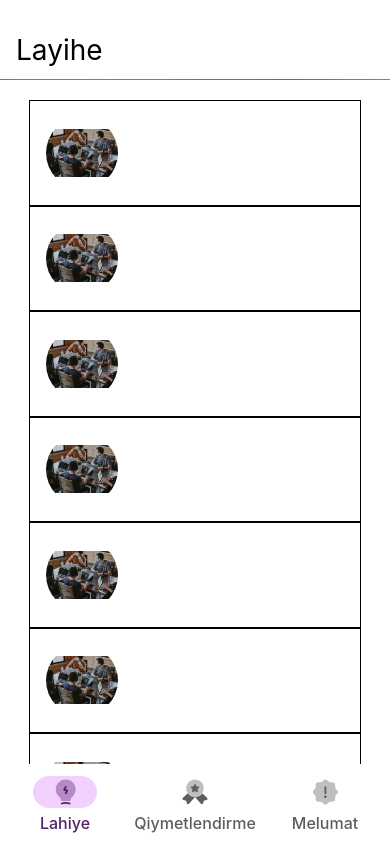
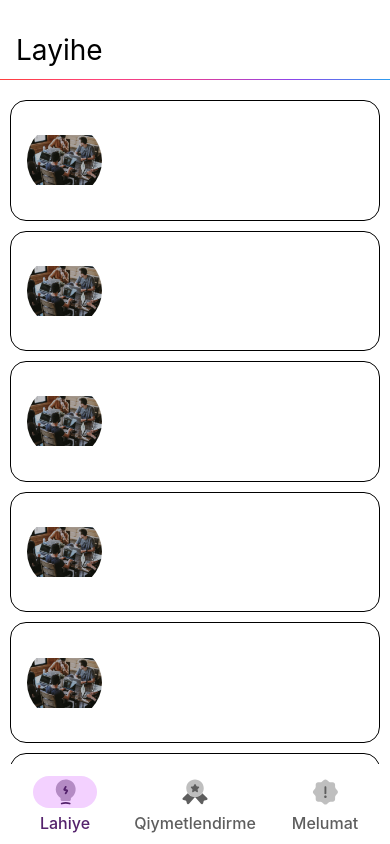
Before and after one commit to amilog/Code8, a React Native app: screen /Home in a window 390 px wide. Built offline with nearby package versions, Linux system fonts and the light colour scheme.

Commit message:
Home updated

```diff
--- a/src/screens/Home.tsx
+++ b/src/screens/Home.tsx
@@ -5,6 +5,7 @@ import {
   StyleSheet,
   Text,
   View,
+  Platform,
 } from "react-native";
 import React from "react";
 import GradientHeader from "../components/GradientHeader";
@@ -25,17 +26,16 @@ const Home = () => {
           paddingTop: 20,
           flexGrow: 1,
         }}
-
         renderItem={({ item }: { item: TeamsModel }) => {
           return (
             <View style={styles.teamCard}>
               <Image
                 source={item.teamPic}
                 style={{
-                  width: '24%',
-                  height: '100%',
+                  width: 75,
+                  height: 75,
                   resizeMode: "contain",
-                  borderRadius: Dimensions.get("window").height / 2
+                  borderRadius: 38,
                 }}
               />
             </View>
@@ -55,12 +55,14 @@ const styles = StyleSheet.create({
     paddingTop: StatusBar.currentHeight! + 20,
   },
   teamCard: {
-    width: "85%",
-    height: Dimensions.get("window").height / 8,
-    // height: 96
+    width: "95%",
+    height: Dimensions.get("window").height / 7,
     flexDirection: "row",
-    padding:16,
+    padding: 16,
     borderWidth: 1,
     alignSelf: "center",
+    marginBottom: 10,
+    borderRadius: 16,
+    alignItems: "center",
   },
 });
```
